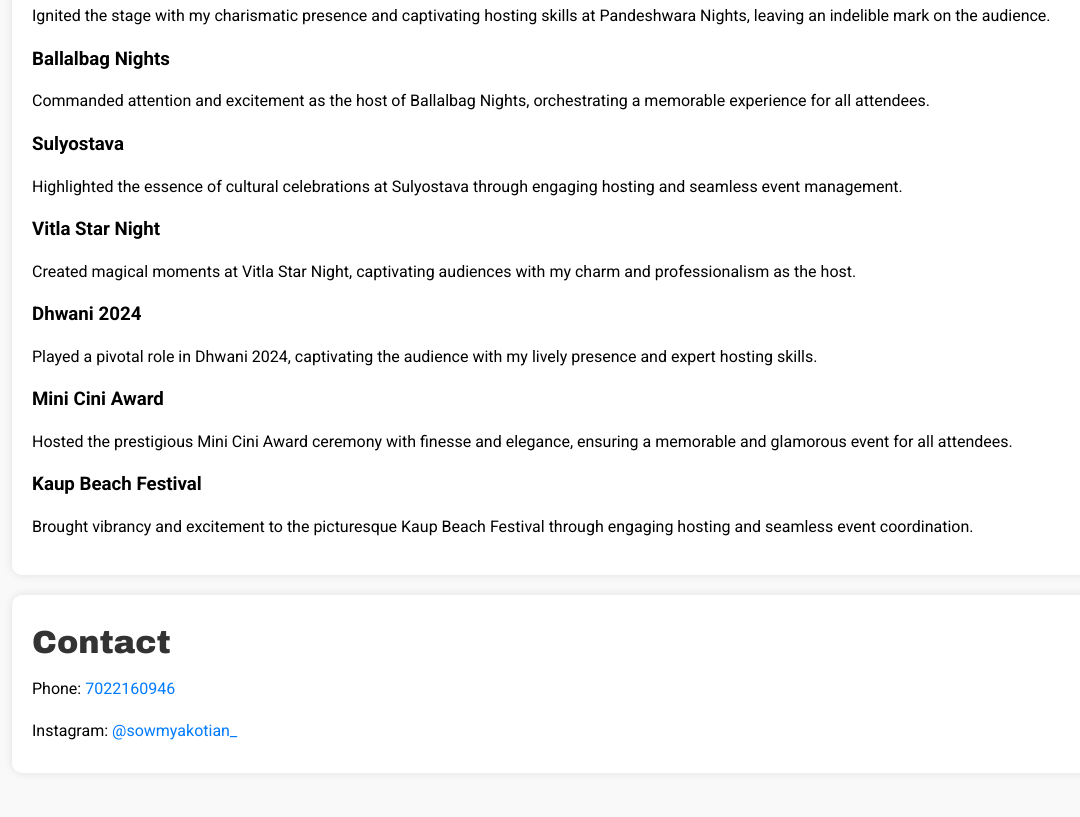
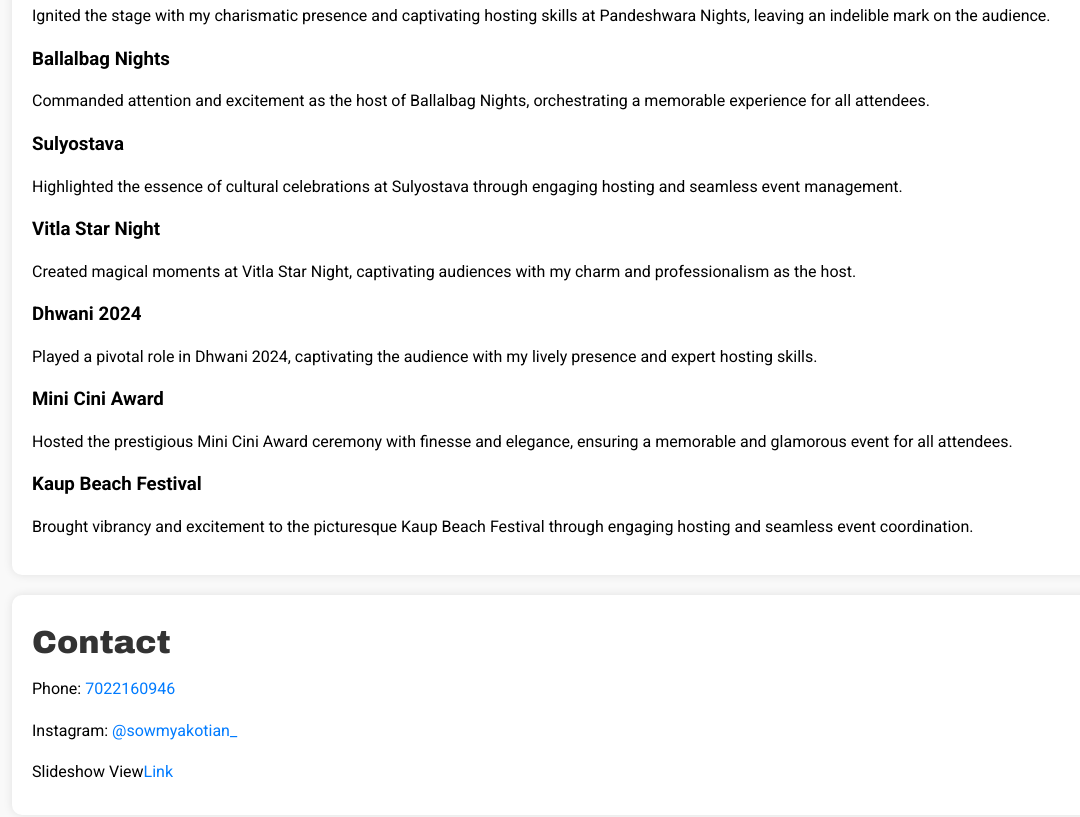
Before and after one commit to roshanvijay37/sowmyakotian, a plain HTML site: page index.html in a window 1280 px wide. Shown: the part 2030-2847 px from the top of the page, without its empty margins (8-1088 px from the left). Before the commit the page ends 2823 px from the top, so only its background shows below. Drawn offline with Linux system fonts and the light colour scheme.

Commit message:
New Usefull

```diff
--- a/index.html
+++ b/index.html
@@ -177,6 +177,7 @@
     <h2>Contact</h2>
     <p>Phone: <a href="tel:+917022160946">7022160946</a></p>
     <p>Instagram: <a href="https://www.instagram.com/sowmyakotian_?igsh=a3h2em9iYjExMThk&utm_source=qr">@sowmyakotian_</a></p>
+    <p>Slideshow View<a href="https://roshanvijay37.github.io/sowmyakotian/new2UseFull.html">Link</a></p>
 </section>
 </body>
 </html>
```
